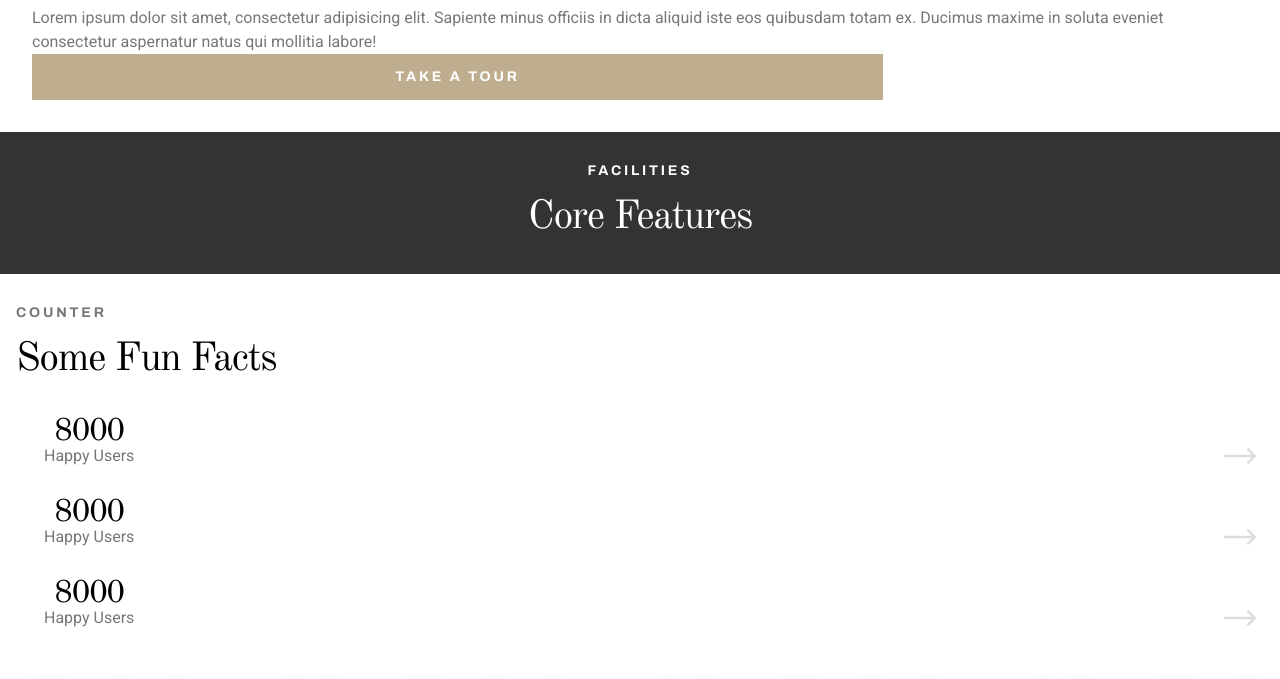
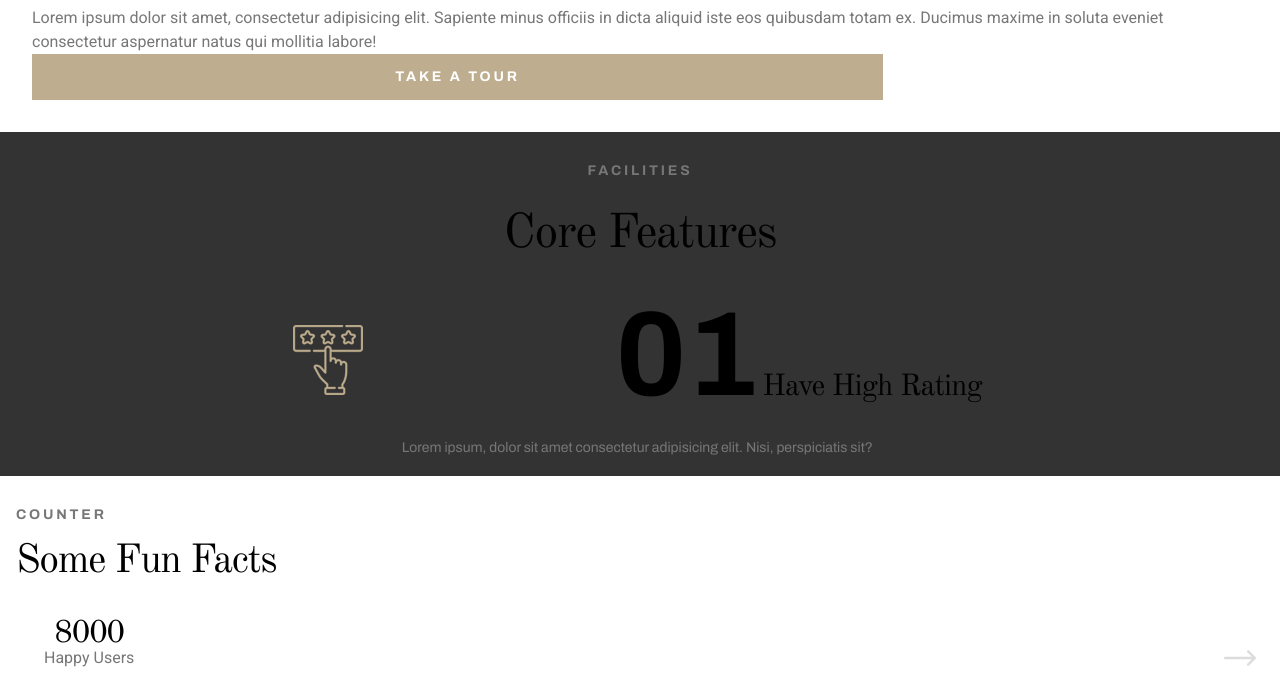
Before and after one commit to VickyCrow/hotel-miranda, a website: page pages/about.html in a window 1280 px wide. Shown: the part 1560-2239 px from the top of the page. Drawn offline with nearby package versions, Linux system fonts and the light colour scheme.

Commit message:
Diseño concluido, queda arreglar room-details y añadir un swiper de imagenes en home y about

```diff
--- a/pages/about.html
+++ b/pages/about.html
@@ -82,10 +82,60 @@
             <p>Lorem ipsum dolor sit amet, consectetur adipisicing elit. Sapiente minus officiis in dicta aliquid iste eos quibusdam totam ex. Ducimus maxime in soluta eveniet consectetur aspernatur natus qui mollitia labore!</p>
             <button class="light-rectangle-button">TAKE A  TOUR</button>
         </section>
-        <section id="facilities-section" class="dark-background">
-            <h4 class="mini-title-h">FACILITIES</h4>
-            <h1>Core Features</h1>
-            <div id="facilities-slider-container"></div>
+        <section class="facilities dark-background">
+            <h4 class="mini-title-h facilities__section-title">FACILITIES</h4>
+            <h1 class="facilities__header">Core Features</h1>
+            <div>
+            <ul>
+                <li>
+                    <div class="facilities__slider">
+                        <img src="../img/home/icon 1.png" alt=""/>
+                        <h1 class="facilities__number">01</h1>
+                        <h2 class="facilities__title">Have High Rating</h2>
+                        <p class="facilities__paragraph">Lorem ipsum, dolor sit amet consectetur adipisicing elit. Nisi, perspiciatis sit? </p>
+                    </div>
+                </li>
+                <li>
+                    <div class="facilities__slider">
+                        <img src="../img/home/icon 1.png" alt=""/>
+                        <h1 class="facilities__number">02</h1>
+                        <h2 class="facilities__title">Have High Rating</h2>
+                        <p class="facilities__paragraph">Lorem ipsum, dolor sit amet consectetur adipisicing elit. Nisi, perspiciatis sit? </p>
+                    </div>
+                </li>
+                <li>
+                    <div class="facilities__slider">
+                        <img src="../img/home/icon 1.png" alt=""/>
+                        <h1 class="facilities__number">03</h1>
+                        <h2 class="facilities__title">Have High Rating</h2>
+                        <p class="facilities__paragraph">Lorem ipsum, dolor sit amet consectetur adipisicing elit. Nisi, perspiciatis sit? </p>
+                    </div>
+                </li>
+                <li>
+                    <div class="facilities__slider">
+                        <img src="../img/home/icon 1.png" alt=""/>
+                        <h1 class="facilities__number">04</h1>
+                        <h2 class="facilities__title">Have High Rating</h2>
+                        <p class="facilities__paragraph">Lorem ipsum, dolor sit amet consectetur adipisicing elit. Nisi, perspiciatis sit? </p>
+                    </div>
+                </li>
+                <li>
+                    <div class="facilities__slider">
+                        <img src="../img/home/icon 1.png" alt=""/>
+                        <h1 class="facilities__number">05</h1>
+                        <h2 class="facilities__title">Have High Rating</h2>
+                        <p class="facilities__paragraph">Lorem ipsum, dolor sit amet consectetur adipisicing elit. Nisi, perspiciatis sit? </p>
+                    </div>
+                </li>
+                <li>
+                    <div class="facilities__slider">
+                        <img src="../img/home/icon 1.png" alt=""/>
+                        <h1 class="facilities__number">06</h1>
+                        <h2 class="facilities__title">Have High Rating</h2>
+                        <p class="facilities__paragraph">Lorem ipsum, dolor sit amet consectetur adipisicing elit. Nisi, perspiciatis sit? </p>
+                    </div>
+                </li>
+            </ul></div>
         </section>
         <section id="counter-section">
             <h4 class="mini-title-h">COUNTER</h4>
--- a/styles/scss/pages/about.scss
+++ b/styles/scss/pages/about.scss
@@ -55,10 +55,65 @@ section{
     }
 }
 
-#facilities-section{
+.facilities{
     text-align: center;
-    h4, h1{
-        color: white;
+
+    & > div {
+        width: 100%;
+        overflow-x: auto;
+        scroll-snap-type: x mandatory;
+
+        & > ul {
+            display: flex;
+            flex-direction: row;
+            width: calc(3rem + 600%);
+            gap: 1rem;
+            & > li {
+                display: block;
+                scroll-snap-align: center;
+                width: 100%;
+            }
+        }
+    }
+
+    &__section-title{
+        margin-bottom: 2rem;
+    }
+
+    &__header{
+        font-size: 48px;
+    }
+
+    &__number{
+        font-family: Archivo;
+        font-weight: 700;
+        font-size: 120px;
+        line-height: 130px;
+        letter-spacing: 0px;
+        display:inline-block;
+        margin-left: 20%;
+    }
+
+    &__title{
+        font-family: Old Standard TT;
+        font-weight: 400;
+        font-size: 30px;
+        line-height: 30px;
+        letter-spacing: -0.9px;
+
+        display:inline-block;
+        margin-right: auto;
+        margin-bottom: 2rem;
+    }
+
+    &__paragraph{
+        font-family: Archivo;
+        font-weight: 400;
+        font-size: 14px;
+        line-height: 24px;
+        letter-spacing: 0px;
+        color: var(--grey-color)
+
     }
 }
 
--- a/styles/scss/pages/room_details.scss
+++ b/styles/scss/pages/room_details.scss
@@ -36,6 +36,7 @@ section{
 
     .yellow-price{
         text-align: start;
+        margin-bottom: 1rem;
         span{
             font-size: 12px;
         }
```
Also changed, not shown: styles/css/about.css, styles/css/room_details.css, 2 other files.
